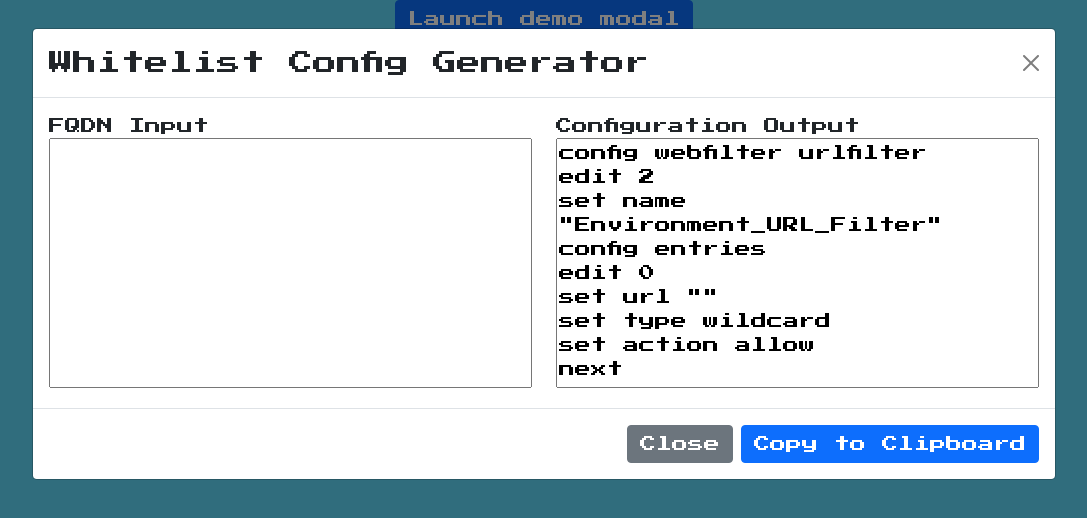
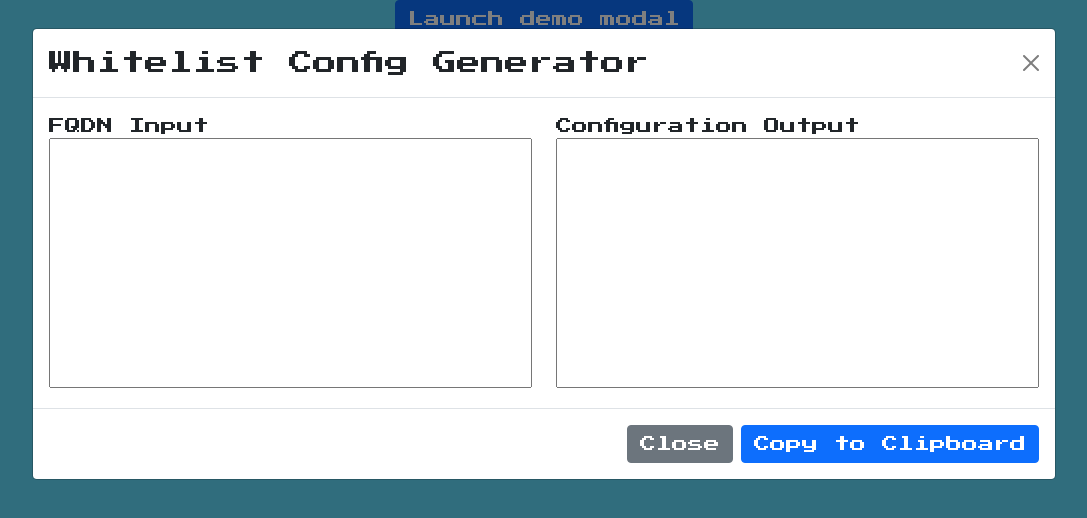
Before and after one commit to RehabThis/ToolShed, a React (Create React App) app: page / in a window 1280 px wide. Both pictures are taken after a click on the button "Launch demo modal". Shown: the top 518 px of the page, without its empty margins (96-1183 px from the left). Built offline with nearby package versions, Linux system fonts and the light colour scheme; the HTML template or start-up script is replaced by a standard one.

Commit message:
working whitelist v1

```diff
--- a/src/components/ToolFQDN.js
+++ b/src/components/ToolFQDN.js
@@ -5,9 +5,10 @@ import { Button, Modal } from 'react-bootstrap'
 function parseConfig2(fqdnArray) {
   var fqdnList = fqdnArray.split("\n");
 //  var pushFQDN = ["config webfilter urlfilter\nedit 2\nset name \"Environment_URL_Filter\"\nconfig entries\n"];
-  return fqdnList.map((e) => {
+  var ret = fqdnList.map((e) => {
     return "edit 0\nset url \"" + e + "\"\nset type wildcard\nset action allow\nnext\n";
   }).join("");
+  return "config webfilter urlfilter\nedit 2\nset name \"Environment_URL_Filter\"\nconfig entries\n" + ret;
   //return fqdnList.join("block");
 }
 
@@ -18,11 +19,15 @@ function ToolFQDN() {
     var handleShow = () => setShow(true);
 
     var [fqdnList, setFqdnList] = useState("");
+    var [output, setOutput] = useState("");
     var handleChange = e => {
-        setFqdnList(e.target.value)
+        setFqdnList(e.target.value);
+        setOutput(parseConfig2(fqdnList));
+    }
+    var handleOutput = e => {
+      setOutput(parseConfig2(fqdnList));
     }
 
-// Test Update
 
     return (
         <>
@@ -41,7 +46,7 @@ function ToolFQDN() {
                 </div>
                 <div className="col-6">
                 <label>Configuration Output</label>
-                <textarea className="textFields" defaultValue={"config webfilter urlfilter\nedit 2\nset name \"Environment_URL_Filter\"\nconfig entries\n" + parseConfig2(fqdnList)}></textarea>
+                <textarea className="textFields" value={output} onChange={handleOutput}></textarea>
                 </div>
             </div>
         </Modal.Body>
@@ -85,3 +90,15 @@ All document.getElementById's
 //const handleChange = (event) => {
 //    setValue(event.target.value);
 //};
+
+
+
+
+/*
+
+Flags variable bool
+  return if bool = true then apply X code
+  state tracking on of the form fields
+
+
+*/
```
